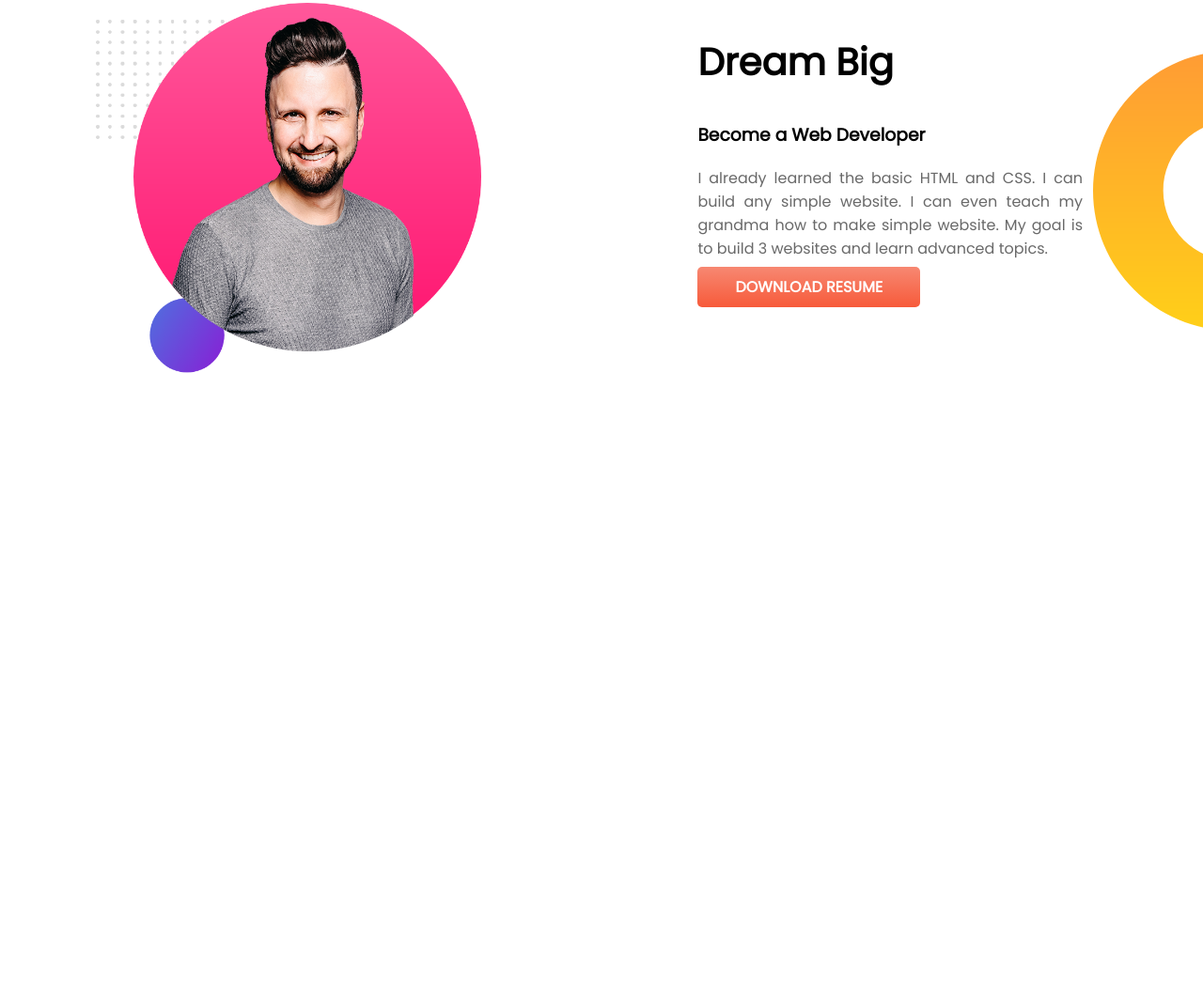
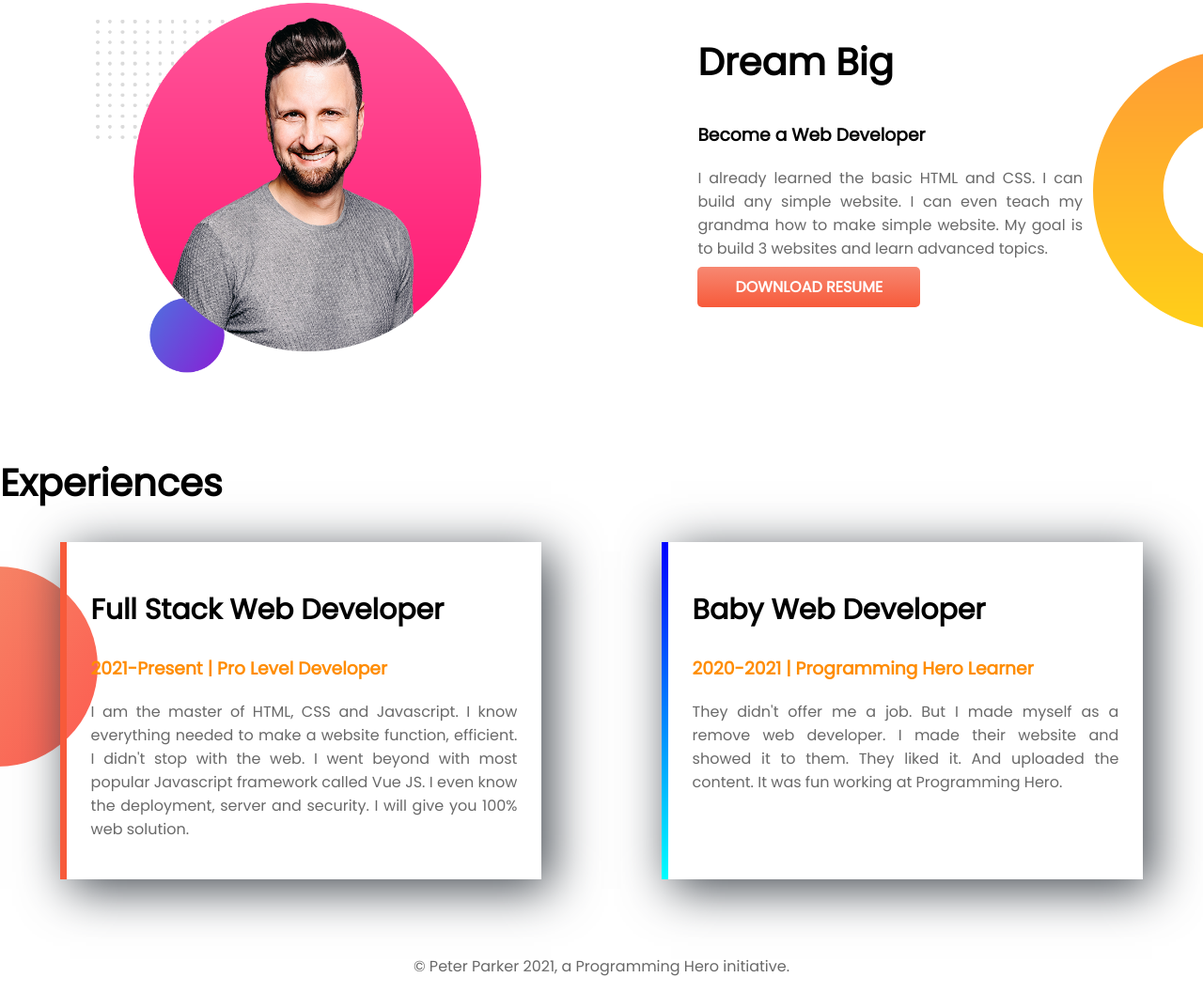
Before and after one commit to mohammadsalahuddin565/Developer-Portfolio, a plain HTML site: page index.html in a window 1280 px wide. Shown: the part 511-1568 px from the top of the page at 94% size. Before the commit the page ends 995 px from the top, so only its background shows below. Drawn offline with Linux system fonts and the light colour scheme.

Commit message:
shadow-box and footer added

```diff
--- a/index.html
+++ b/index.html
@@ -15,7 +15,7 @@
 <body>
 
 
-    <section class="top-banner">
+    <section class="top-banner flexible-box">
         <div class="half-width">
             <h1>Welcome to</h1>
             <h1><span class="orange-color">Salahuddin's</span> World</h1>
@@ -32,7 +32,7 @@
         </div>
     </section>
 
-    <section class="dream-big">
+    <section class="dream-big flexible-box">
         <div class="half-width">
             <img src="images/image2.png" alt="image2">
         </div>
@@ -47,6 +47,35 @@
     </section>
 
 
+
+    <section class="experience">
+        <h1>Experiences</h1>
+
+        <div class="flexible-box">
+            <div id="shadow-box-left" class="shadow-box">
+
+                <h2>Full Stack Web Developer</h2>
+                <h3 class="orange-color">2021-Present | Pro Level Developer</h3>
+                <p>I am the master of HTML, CSS and Javascript. I know everything needed to make a website function,
+                    efficient. I didn't stop with the web. I went beyond with most popular Javascript framework called
+                    Vue
+                    JS. I even know the deployment, server and security. I will give you 100% web solution.</p>
+            </div>
+
+            <div id="shadow-box-right" class="shadow-box">
+                <h2>Baby Web Developer</h2>
+                <h3 class="orange-color">2020-2021 | Programming Hero Learner</h3>
+                <p>They didn't offer me a job. But I made myself as a remove web developer. I made their website and
+                    showed
+                    it to them. They liked it. And uploaded the content. It was fun working at Programming Hero.</p>
+            </div>
+        </div>
+    </section>
+
+
 </body>
+<footer>
+    <p>© Peter Parker 2021, a Programming Hero initiative.</p>
+</footer>
 
 </html>
--- a/style.css
+++ b/style.css
@@ -5,6 +5,10 @@ body {
 
 h1 {
     font-size: 40px;
+}
+
+h2 {
+    font-size: 30px;
 }
 
 .orange-color {
@@ -17,7 +21,7 @@ p {
 
 }
 
-section {
+.flexible-box {
     display: flex;
     margin-bottom: 80px;
 }
@@ -60,3 +64,31 @@ section {
     background-position: right;
 
 }
+.shadow-box{
+    width: 50%;
+    padding: 2% 2%;
+    box-shadow: 10px 10px 50px rgb(65, 71, 78) ;
+    margin-left: 5%;
+    margin-right: 5%;
+
+}
+.experience{
+    background-image: url(images/exp-bg.png);
+    background-repeat: no-repeat;
+    background-position: center;
+    background-position-x: left;
+
+}
+
+#shadow-box-right{
+    border-left: 7px solid;
+    border-image: linear-gradient(blue, cyan);
+    border-image-slice: 1;
+}
+#shadow-box-left{
+   border-left: 7px solid;
+   border-color: #f75a3a;
+}
+footer p{
+   text-align: center;
+}
```
